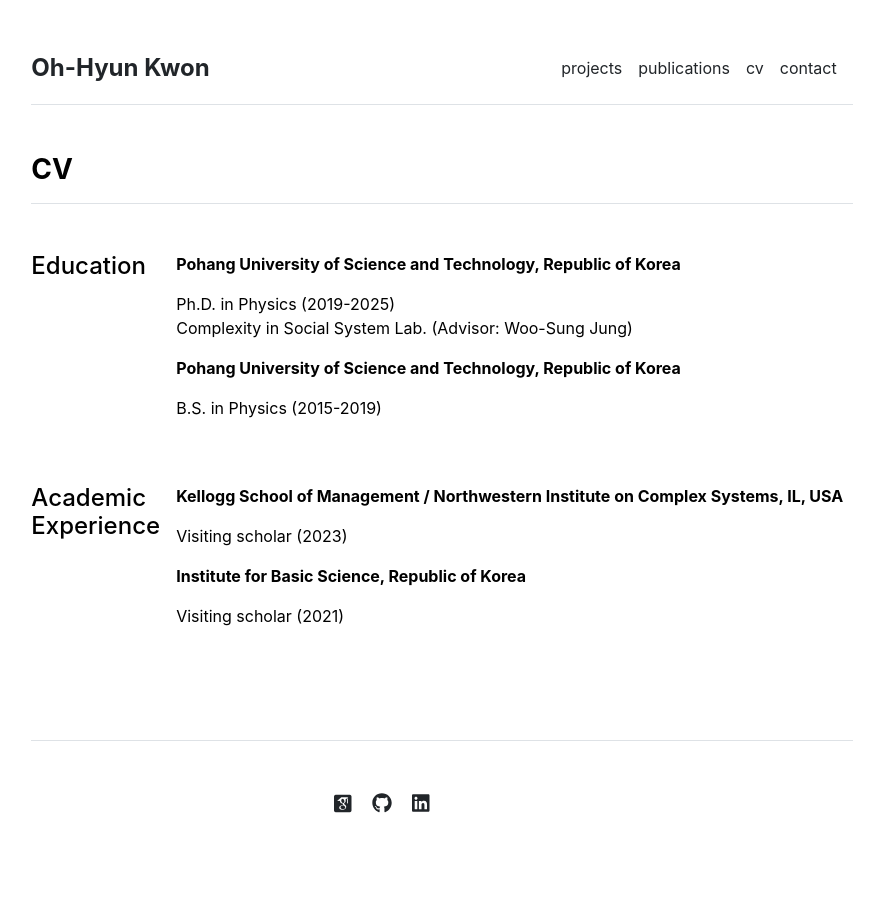
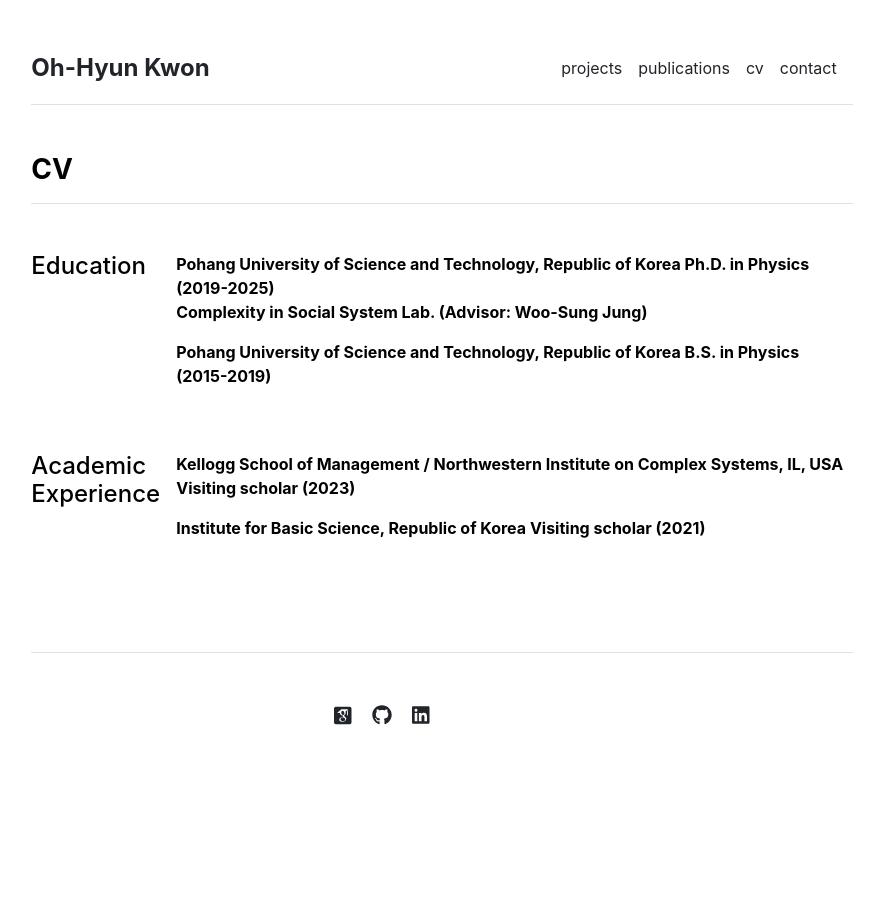
Before and after one commit to pothyd/pothyd.github.io, a Jekyll site: the page built from cv.md, in a window 1280 px wide. Shown: the whole page, without its empty margins (198-1072 px from the left). Built offline with Jekyll 4.4.1, drawn with Linux system fonts in a browser that asks for light colours; some web fonts are replaced.

Commit message:
Update cv.html

```diff
--- a/_layouts/cv.html
+++ b/_layouts/cv.html
@@ -13,8 +13,10 @@ layout: default
       </div>
       <div class="col-md-10">
         {% for section in site.data.cv.education %}
-          <p class="fw-bold">{{ section.title }}</p>
-          <p>{{ section.description }}</p>
+          <p class="fw-bold">
+            {{ section.title }}
+            {{ section.description }}
+          </p>
         {% endfor %}
       </div>
     </div>
@@ -24,8 +26,10 @@ layout: default
       </div>
       <div class="col-md-10">
         {% for section in site.data.cv.academic-experience %}
-          <p class="fw-bold">{{ section.title }}</p>
-          <p>{{ section.description }}</p>
+          <p class="fw-bold">
+            {{ section.title }}
+            {{ section.description }}
+          </p>
         {% endfor %}
       </div>
     </div>
```
